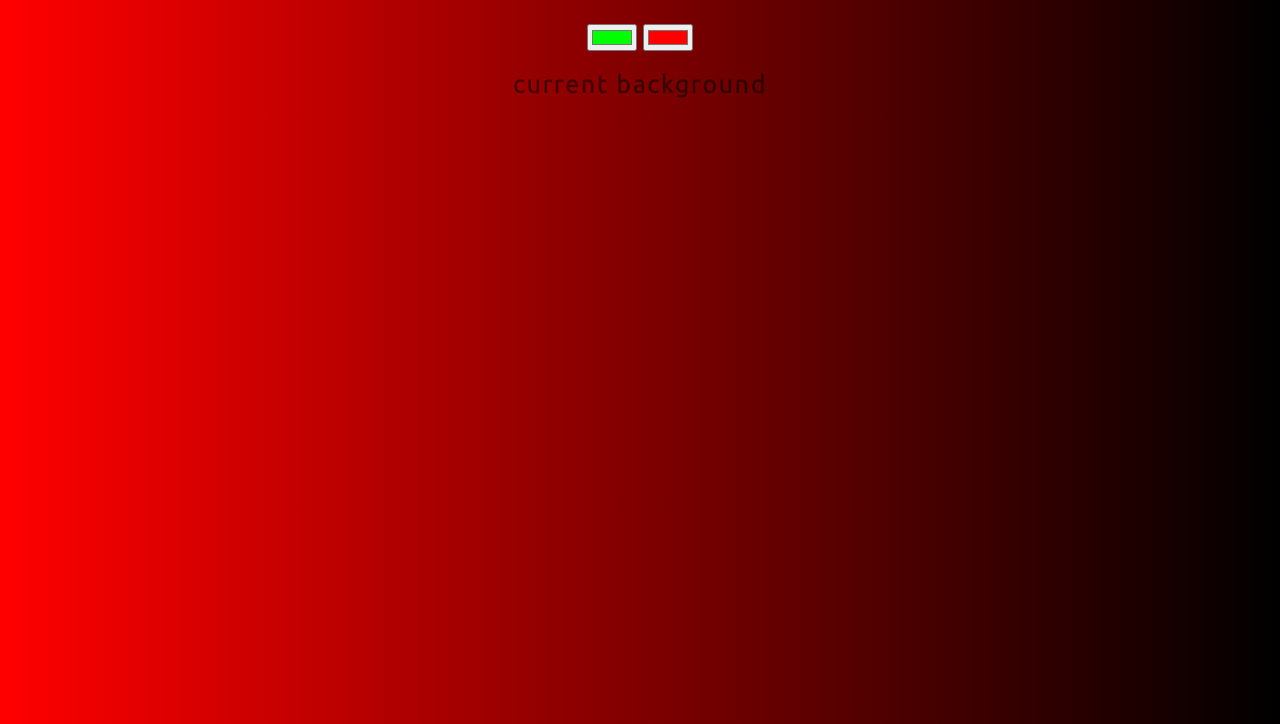
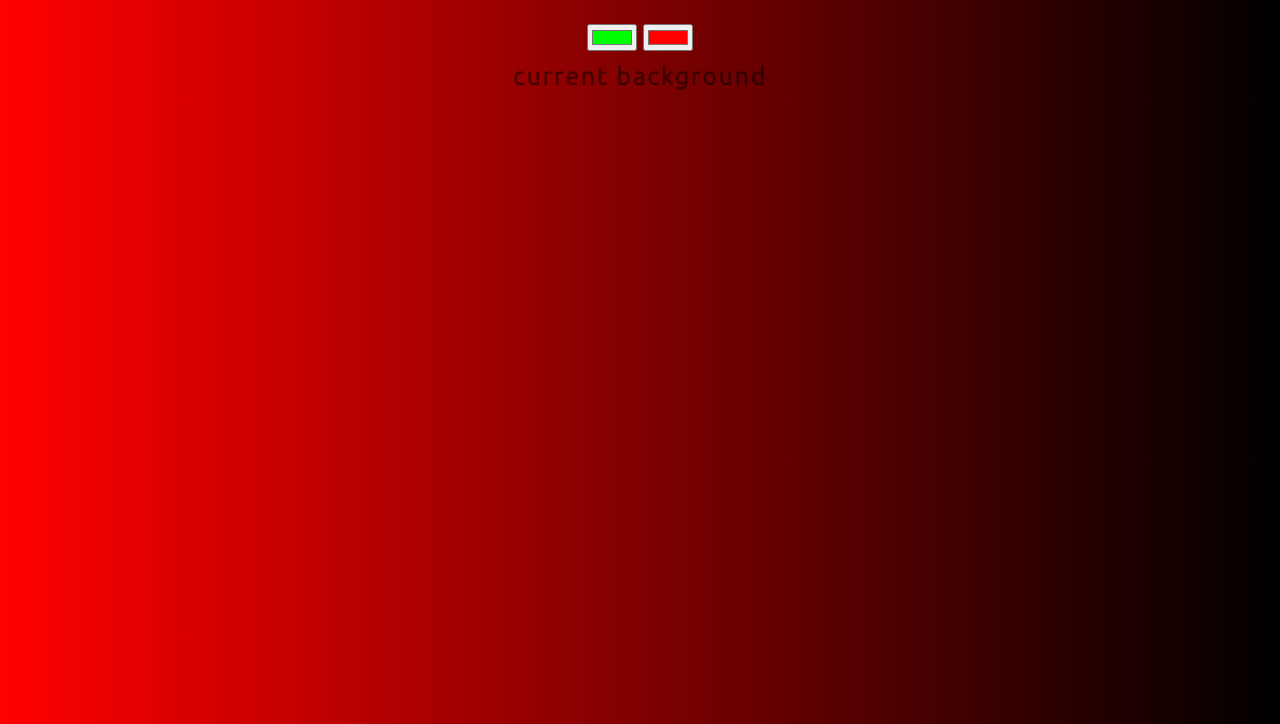
Before and after one commit to matiyev/background-generator, a plain HTML site: page index.html in a window 1280 px wide. Shown: the part 76-800 px from the top of the page. Drawn offline with Linux system fonts and the light colour scheme.

Commit message:
Update style.css

```diff
--- a/style.css
+++ b/style.css
@@ -16,7 +16,9 @@ h1 {
     letter-spacing: .1em;
     width: 100%;
 }
-
+h2 {
+    line-height: 50%;
+}
 h3 {
 	font: 900 1em 'Ubuntu', sans-serif;
     color: rgba(0,0,0,.5);
```
